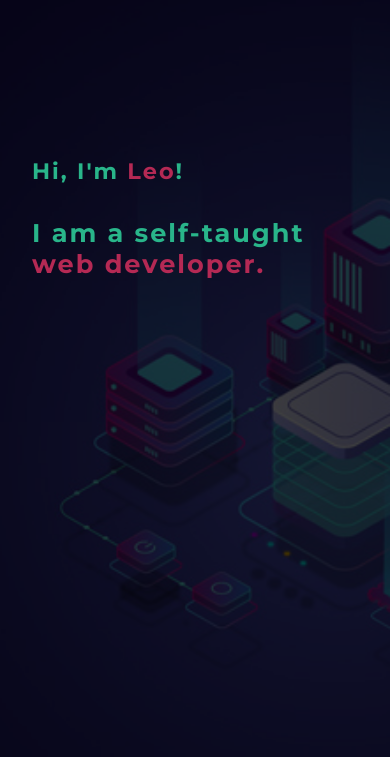
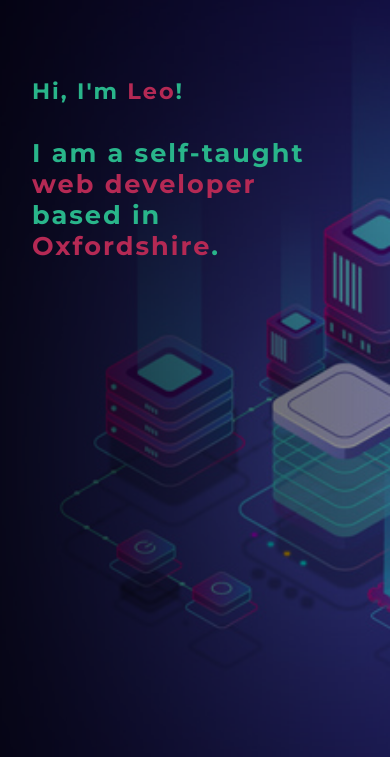
Before and after one commit to LeonardoRial/Portfolio-Leo, a website: page index.html in a window 390 px wide. Shown: the part 87-844 px from the top of the page. Drawn offline with Linux system fonts and the light colour scheme; files that its build step writes are made by us from their sources.

Commit message:
portfolio

```diff
--- a/app/js/script.js
+++ b/app/js/script.js
@@ -2,6 +2,7 @@ const burger = document.querySelector(".burger-container");
 const links = document.querySelector(".navbar-links");
 const body = document.querySelector("body");
 const navbar = document.querySelector(".navbar");
+const linksList = document.querySelectorAll(".navbar-links-list");
 
 //burger animation
 
@@ -12,3 +13,7 @@ function burgerAnimation() {
 }
 
 burger.addEventListener("click", burgerAnimation);
+
+for (const link of linksList) {
+  link.addEventListener("click", burgerAnimation);
+}
--- a/app/scss/components/about.scss
+++ b/app/scss/components/about.scss
@@ -5,7 +5,7 @@
   height: 90vh;
   padding-top: 10rem;
   @include mobile(small) {
-    // padding-top: 5rem;
+    padding-top: 5rem;
     display: flex;
     justify-content: center;
     align-items: flex-start;
@@ -16,7 +16,7 @@
 
     & h2 {
       font-size: 2.8rem;
-      padding-left: 10rem;
+      padding-left: 5rem;
       padding-bottom: 2rem;
       @include mobile(xlarge) {
         font-size: 2.4rem;
--- a/app/scss/components/navbar.scss
+++ b/app/scss/components/navbar.scss
@@ -12,6 +12,7 @@
   align-items: center;
 
   &-logo {
+    z-index: 9999;
     flex: 1;
     padding-left: 5rem;
     height: inherit;
--- a/app/scss/global/general.scss
+++ b/app/scss/global/general.scss
@@ -6,6 +6,7 @@
 }
 
 body {
+  height: 100vh;
   position: relative;
   background-image: url(/img/bg.jpg);
   background-repeat: no-repeat;
@@ -22,8 +23,14 @@ body {
     content: "";
     top: 0;
     left: 0;
+    bottom: 0;
+    right: 0;
     width: 100%;
-    height: 100%;
-    background-color: rgba(0, 0, 0, 0.75);
+    height: 100vh;
+    background: linear-gradient(
+      to right,
+      rgba(0, 0, 0, 0.8),
+      rgba(0, 0, 0, 0.4)
+    );
   }
 }
--- a/app/scss/util/colours.scss
+++ b/app/scss/util/colours.scss
@@ -1,5 +1,5 @@
 :root {
-  --bg: rgba(0, 0, 0, 0.9);
+  --bg: #000000;
   --primary-colour: #29b58a;
   --secondary-colour: #b52954;
 }
--- a/app/scss/util/helpers.scss
+++ b/app/scss/util/helpers.scss
@@ -5,25 +5,26 @@
   @include mobile(large) {
     background: var(--bg);
     position: absolute;
-    top: 0%;
-    right: 0;
-    width: 50vw;
-    height: 50vh;
-    padding-right: 5rem;
+    top: 00%;
+    left: 50%;
+    transform: translatex(-50%);
+    width: 0%;
+    height: 60vh;
+    padding: 3rem 0;
+    opacity: 0;
     visibility: hidden;
-    opacity: 0;
     z-index: -1;
 
     @include mobile(small) {
-      width: 100%;
-      height: 60vh;
+      height: 100vh;
       padding: 0;
     }
 
     & ul {
       flex-direction: column;
-      align-items: flex-end;
+      align-items: center;
       justify-content: space-evenly;
+
       @include mobile(small) {
         align-items: center;
       }
@@ -56,8 +57,9 @@
 
 .show-menu {
   z-index: 1;
+  opacity: 1;
   visibility: visible;
-  opacity: 1;
+  width: 100vw;
 }
 
 //remove scrolling when showing menu
--- a/index.html
+++ b/index.html
@@ -37,7 +37,8 @@
     <section id="about">
       <div class="about-me">
         <h2>Hi, I'm <span>Leo</span>!</h2>
-        <h3>I am a self-taught <span>web developer.</span></h3>
+        <h3>I am a self-taught <span>web developer</span></h3>
+        <h3>based in <span>Oxfordshire</span>.</h3>
       </div>
     </section>
   </body>
```
Also changed, not shown: dist/script.js, dist/style.css, 2 other files.
